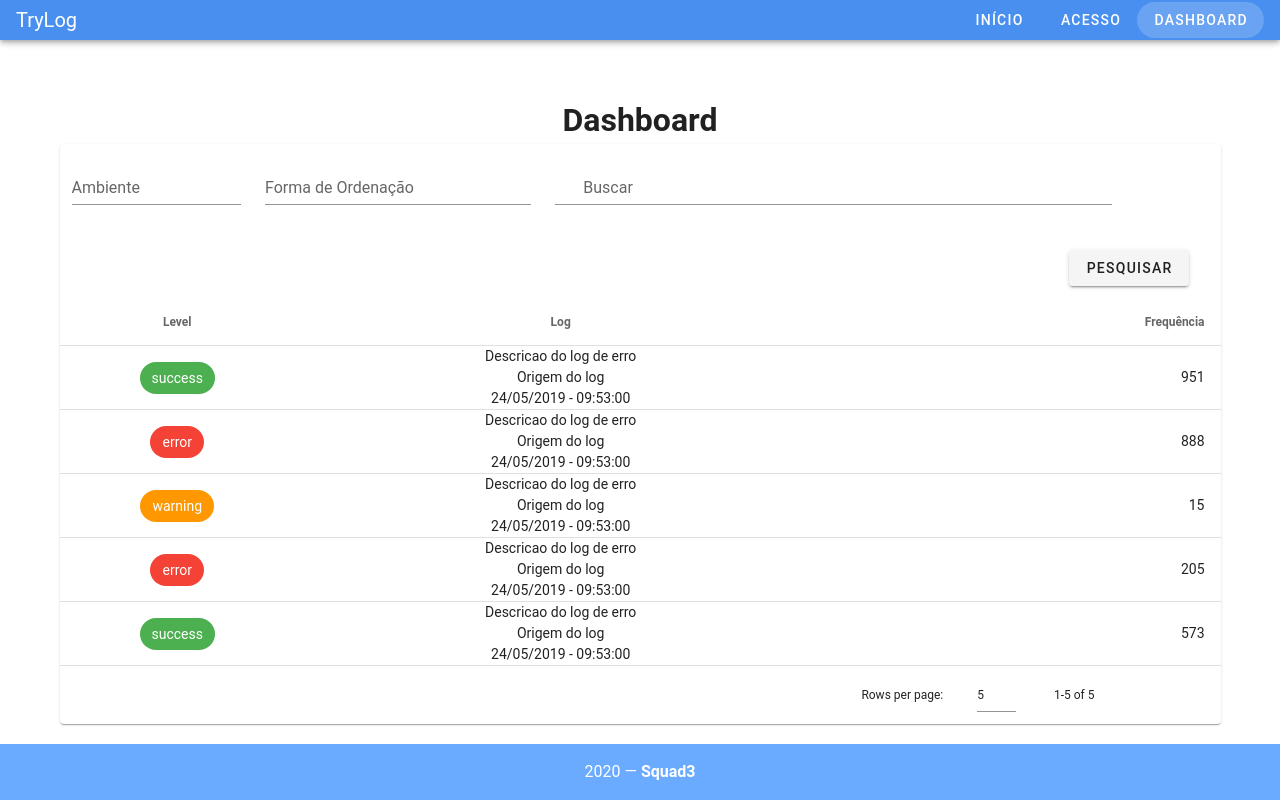
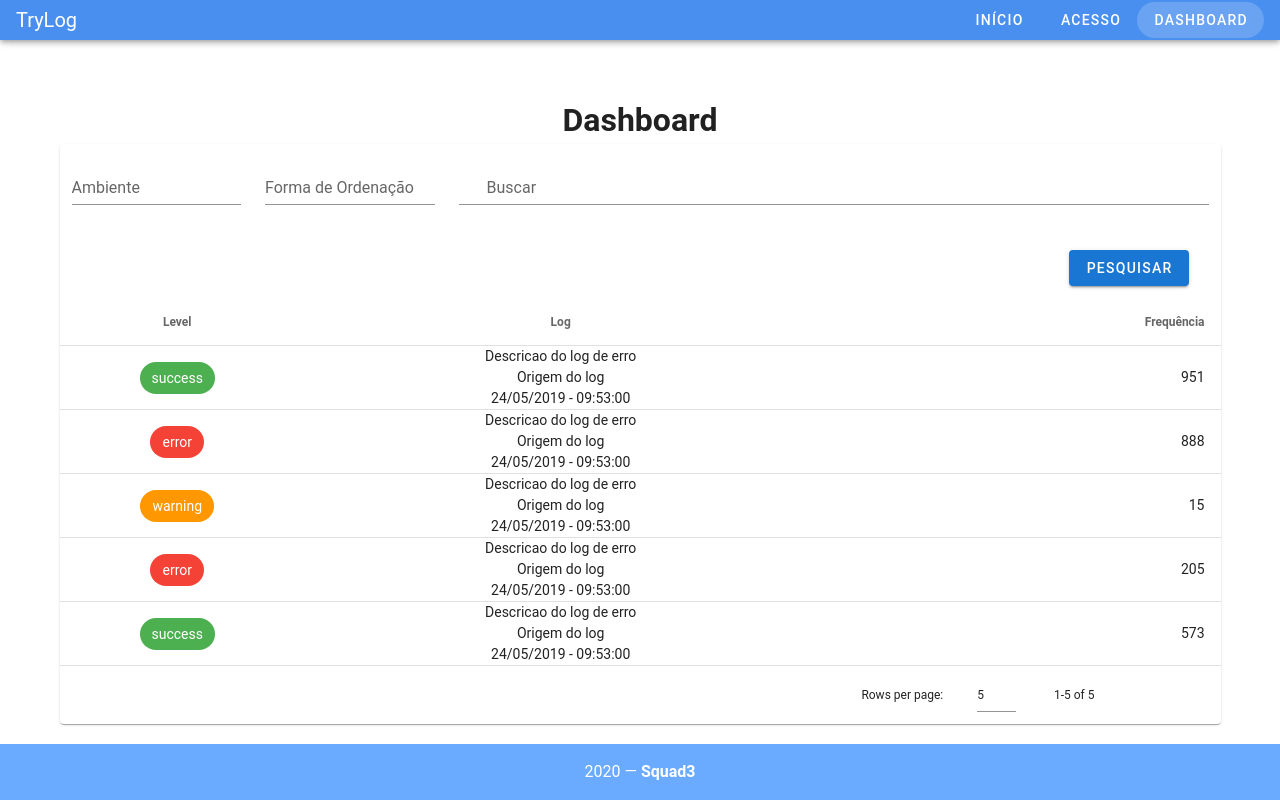
Before and after one commit to Calkines/TryLog.Frontend, a Vue app: page /dashboard in a window 1280 px wide. Built offline with nearby package versions, Linux system fonts and the light colour scheme; the HTML template or start-up script is replaced by a standard one.

Commit message:
fix: ajusta resposividade

```diff
--- a/src/components/DashboardTableLog.vue
+++ b/src/components/DashboardTableLog.vue
@@ -14,7 +14,7 @@
       <template v-slot:top>
         <v-container>
           <v-row>
-            <v-col class="d-flex" cols="12" sm="2">
+            <v-col class="d-flex" cols="12" lg="2" md="3" sm="6">
               <v-select
                 v-model="selectedEnviroments"
                 :items="lstEnvironments"
@@ -36,7 +36,7 @@
                 </template>
               </v-select>
             </v-col>
-            <v-col class="d-flex" cols="12" sm="3">
+            <v-col class="d-flex" cols="12" lg="2" md="3" sm="6">
               <v-select
                 v-model="selectedFieldOrders"
                 :items="lstAvaiableFieldOrders"
@@ -62,7 +62,7 @@
               @click:clear.prevent="clearSelected"
             ></v-select>
           </v-col> -->
-            <v-col class="d-flex" cols="12" sm="6">
+            <v-col class="d-flex" cols="12" lg="8" md="6" sm="12">
               <v-text-field
                 label="Buscar"
                 prepend-inner-icon="fas fa-search"
@@ -71,7 +71,7 @@
           </v-row>
           <v-row>
             <v-col class="d-flex justify-end mr-5">
-              <v-btn end>Pesquisar</v-btn>
+              <v-btn class="primary" end>Pesquisar</v-btn>
             </v-col>
           </v-row>
         </v-container>
```
